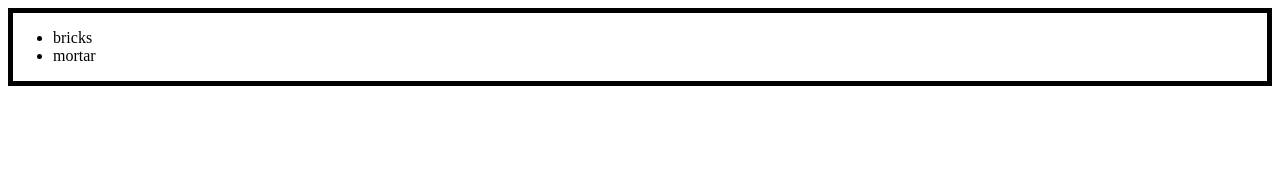
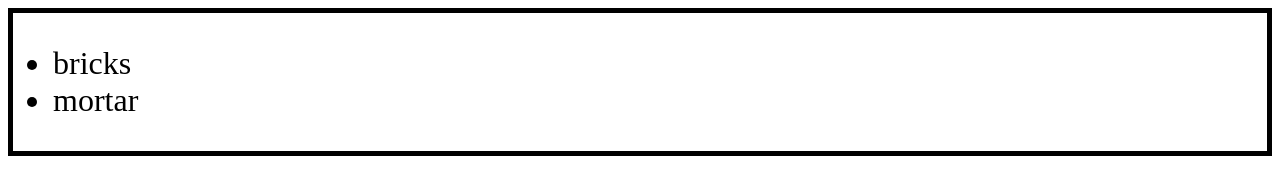
Before and after one commit to ravenferry/test, a plain HTML site: page index.html in a window 1280 px wide. Drawn offline with Linux system fonts and the light colour scheme.

Commit message:
changed font options

```diff
--- a/style.css
+++ b/style.css
@@ -1,4 +1,6 @@
 div.list {
   border-style: solid;
   border-width: 5px;
+  font-size: 32px;
+  font: "Comic Sans MS";
 }
```
